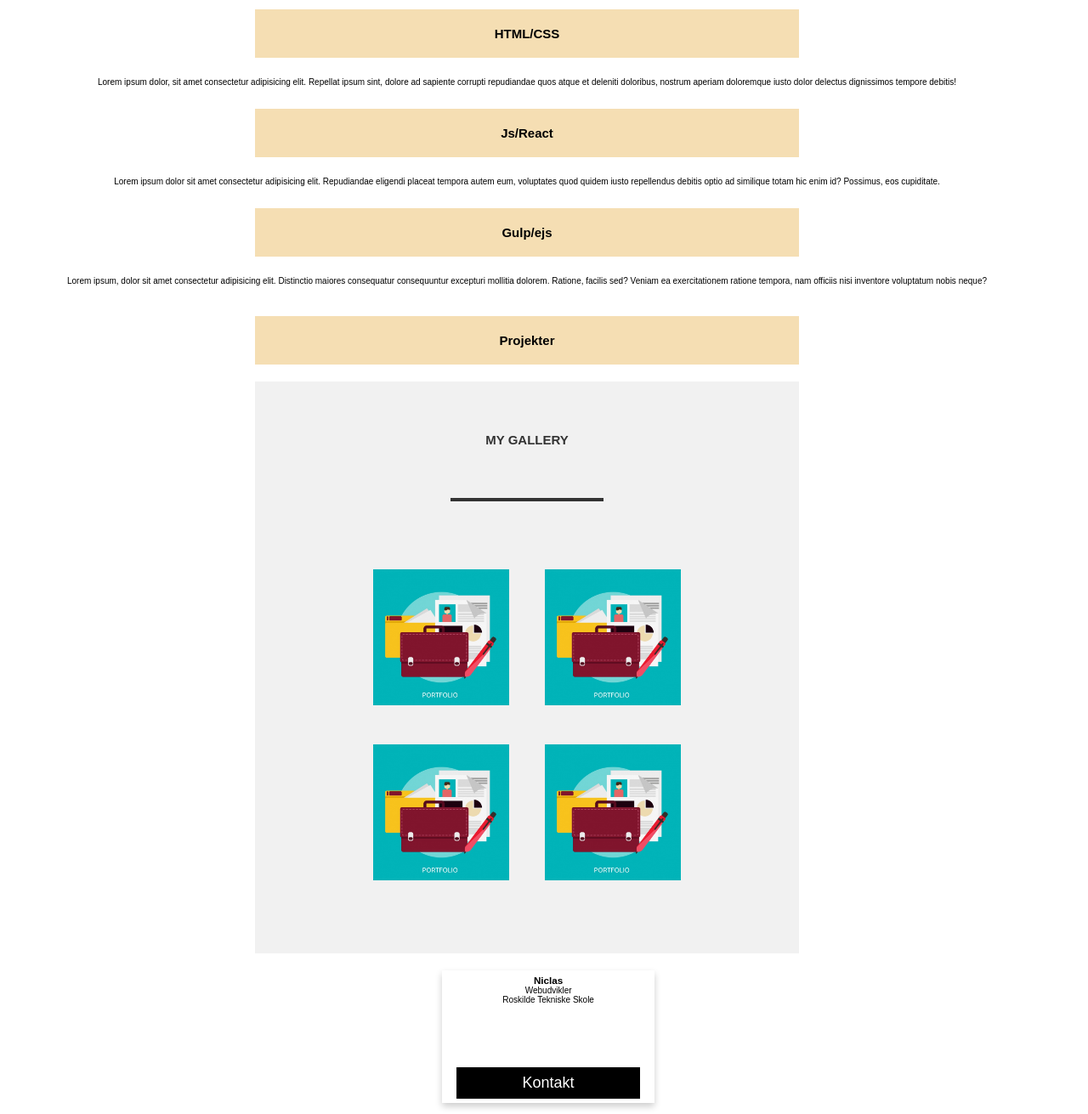
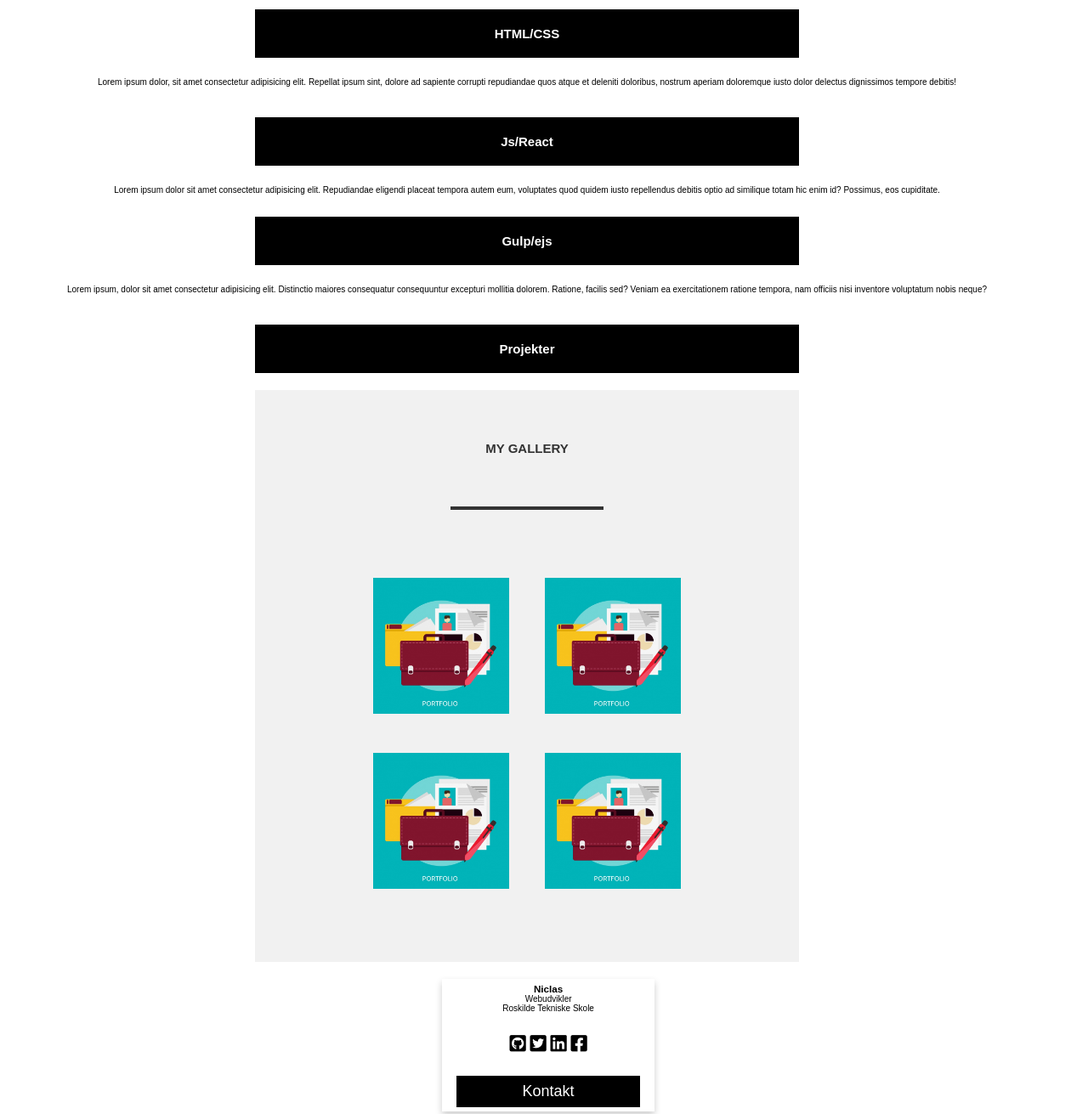
Before and after one commit to rts-cmk-wuhf02/praktikperiode-portfolio-NiclasWinsAlways, a plain HTML site: page index.html in a window 1280 px wide. Shown: the part 1360-2671 px from the top of the page at 85% size. Drawn offline with Linux system fonts and the light colour scheme.

Commit message:
add small changes

```diff
--- a/assets/css/index.css
+++ b/assets/css/index.css
@@ -245,6 +245,7 @@ section {
 }
 
 .text-content {
+  color: white;
 	display: flex;
 	justify-content: center;
 	letter-spacing: 1px;
@@ -275,7 +276,7 @@ section {
 }
 
 .text-box {
-	background-color: wheat;
+	background-color: black;
     width: 50%;
 	display: flex;
 	justify-content: space-evenly;
@@ -283,17 +284,17 @@ section {
 }
 
 .text-box1 {
-	background-color: wheat;
+	background-color: black;
     width: 50%;
 	display: flex;
 	justify-content: center;
 	margin-left: 110px;
-	margin-top: 60px;
+	margin-top: 70px;
 }
 
 
 .text-box2 {
-	background-color: wheat;
+  background-color: black;
     width: 50%;
 	display: flex;
 	justify-content: center;
@@ -303,7 +304,7 @@ section {
 
 
 .text-box3 {
-	background-color: wheat;
+	background-color: black;
     width: 50%;
 	display: flex;
 	justify-content: center;
@@ -313,6 +314,7 @@ section {
 
 
 .content-box {
+  color: white;
 	padding: 20px;
 }
 
@@ -376,13 +378,14 @@ section {
     background-color: rbga(255,255,255,.5)
   }
 
-  @media only screen and (min-width: 768px) {
+  @media only screen and (min-width: 960px) {
 
     .card__box {
-        width: 250px;
+      width: 250px;
+      display: flex;
+      flex-direction: column;
+  }
       }
-
-}
 
 
 .gallery-section {
@@ -461,7 +464,7 @@ section {
 	}
   }
 
-  @media screen and (max-width:768px) {
+  @media screen and (max-width:960px) {
 	.gallery-section .image {
 	  flex: 50%;
 	}
@@ -498,9 +501,15 @@ section {
 		margin-top: 50px;
 		padding: 30px;
 
-	}
+  }
+
+  .content-box {
+    padding: 20px;
+    color: white;
+}
+
 	.text-box {
-		background-color: wheat;
+		background-color: black;
 		width: 50%;
 		display: flex;
 		justify-content: center;
@@ -508,7 +517,7 @@ section {
 	}
 
 	.text-box1 {
-		background-color: wheat;
+		background-color: black;
 		width: 50%;
 		display: flex;
 		justify-content: center;
@@ -516,7 +525,7 @@ section {
 	}
 
 	.text-box2 {
-		background-color: wheat;
+    background-color: black;
 		width: 50%;
 		display: flex;
 		justify-content: center;
@@ -524,7 +533,7 @@ section {
 	}
 
 	.text-box3 {
-		background-color: wheat;
+    background-color: black;
 		width: 50%;
 		display: flex;
 		justify-content: center;
@@ -615,4 +624,9 @@ section {
         width: 100%;
     }
 
+    .about-container {
+      display: flex;
+      justify-content: center;
+    }
+
 }
--- a/index.html
+++ b/index.html
@@ -1,5 +1,5 @@
 <!DOCTYPE html>
-<html lang="en">
+<html lang="en" id="Home-section">
 <head>
     <meta charset="UTF-8">
     <meta name="viewport" content="width=device-width, initial-scale=1.0">
@@ -14,10 +14,10 @@
         <label for="checkbox" id="checkboxLabel">Show More</label>
         <input type="checkbox" id="checkbox" />
         <ul id="uList">
-            <li><a href="">Home</a></li>
-            <li><a href="">About</a></li>
-            <li><a href="">Portfolio</a></li>
-            <li><a href="">Contact</a></li>
+            <li><a href="#Home-section">Home</a></li>
+            <li><a href="#About-section">About</a></li>
+            <li><a href="#Portf-section">Portfolio</a></li>
+            <li><a href="#Contact-section">Contact</a></li>
         </ul>
     </nav>
 </header>
@@ -42,7 +42,7 @@
 </div>
 </section>
 
-<section class="Port-section">
+<section class="Port-section" id="Portf-section">
   <h1 class="Portfolio-headline">Portfolio</h1>
 
   <div class="text-box">
@@ -108,17 +108,17 @@
 
 <section>
 
-  <class class="preview">
+  <class class="preview" id="Contact-section">
     <section class="sectionPrev__card">
             <div class="card__box">
                 <h1>Niclas</h1>
                 <p class="card__title">Webudvikler</p>
                 <p>Roskilde Tekniske Skole</p>
                 <div style="margin: 24px 0;">
-                  <a href="#"><i class="fa fa-github"></i></a>
-                  <a href="#"><i class="fa fa-twitter"></i></a>
-                  <a href="#"><i class="fa fa-linkedin"></i></a>
-                  <a href="#"><i class="fa fa-facebook"></i></a>
+                  <a href="#"><i class="fab fa-github-square"></i></a>
+                  <a href="#"><i class="fab fa-twitter-square"></i></a>
+                  <a href="#"><i class="fab fa-linkedin"></i></a>
+                  <a href="#"><i class="fab fa-facebook-square"></i></a>
                 </div>
                 <p><button>Kontakt</button></p>
             </div>
```
